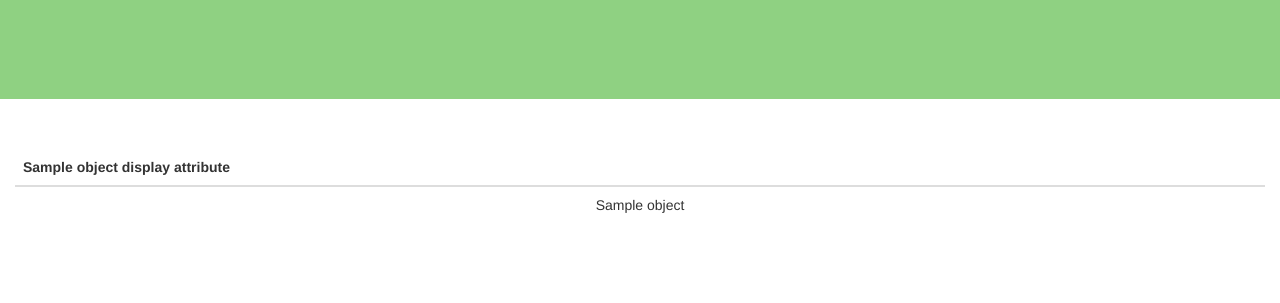
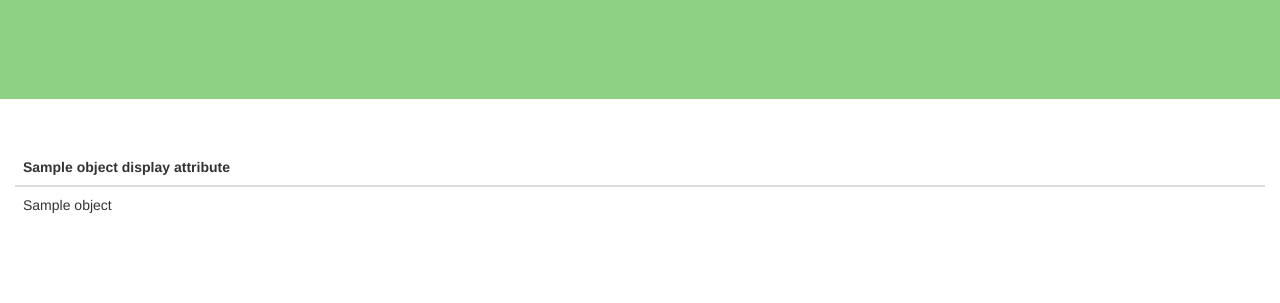
Before and after one commit to rasmunk/projects_base, a Python web app: template base/templates/base/table.html in a window 1280 px wide. Shown: the part 181-484 px from the top of the page. Run offline with Jinja, Linux system fonts and the light colour scheme; the template is opened without the code that fills it: most values are stand-ins (such as "Sample title", 1, 10 or a date in 2020); some libraries are stand-ins or nearby versions.

Commit message:
Fix the table page style so that it defaults to left align, also define a specific css rule for it

```diff
--- a/base/static/default_style.css
+++ b/base/static/default_style.css
@@ -155,6 +155,10 @@ a, a:hover {
     background-color: white;
 }
 
+.bottom-section-table {
+    background-color: white;
+}
+
 /* left align thumbnail text */
 .caption p {
     text-align: left;
--- a/base/templates/base/grid.html
+++ b/base/templates/base/grid.html
@@ -15,8 +15,7 @@
         <div class="container-fluid mid-section section">
             {% block mid_grid_section %}{% endblock %}
         </div>
-        <div class="container-fluid bottom-section-griditem section section
-            text-center">
+        <div class="container-fluid bottom-section-griditem section text-center">
             <div class="card-deck" id="grid-items">
                 {% for object in objects %}
                     <div class="col-sm-6 col-md-4 col-lg-3">
--- a/base/templates/base/table.html
+++ b/base/templates/base/table.html
@@ -16,8 +16,7 @@
             {% block mid_grid_section %}{% endblock %}
         </div>
 
-        <div class="container-fluid bottom-section-griditem section section
-            text-center">
+        <div class="container-fluid bottom-section-table section">
             <table class="table table-hover">
                 <thead>
                     <tr>
```
